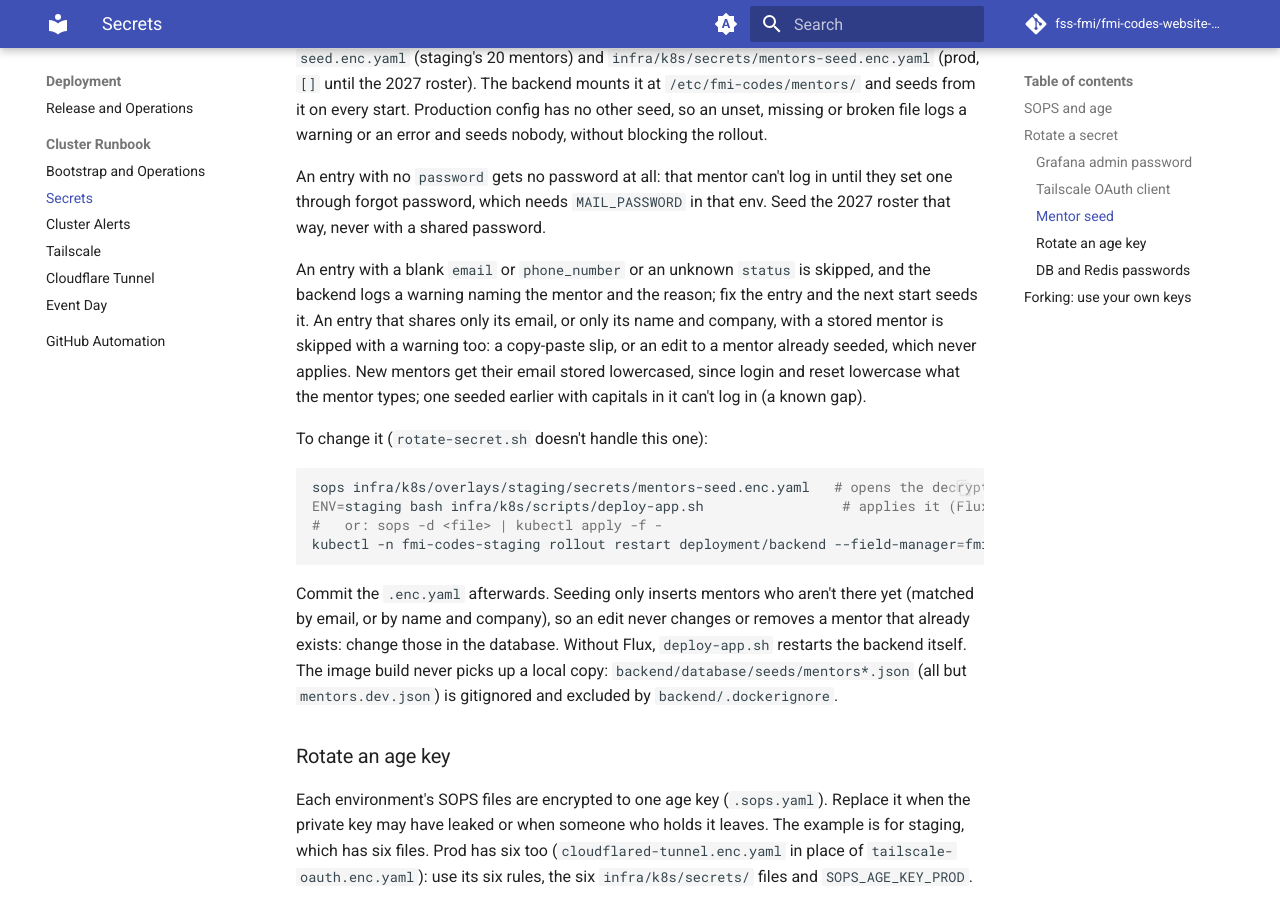
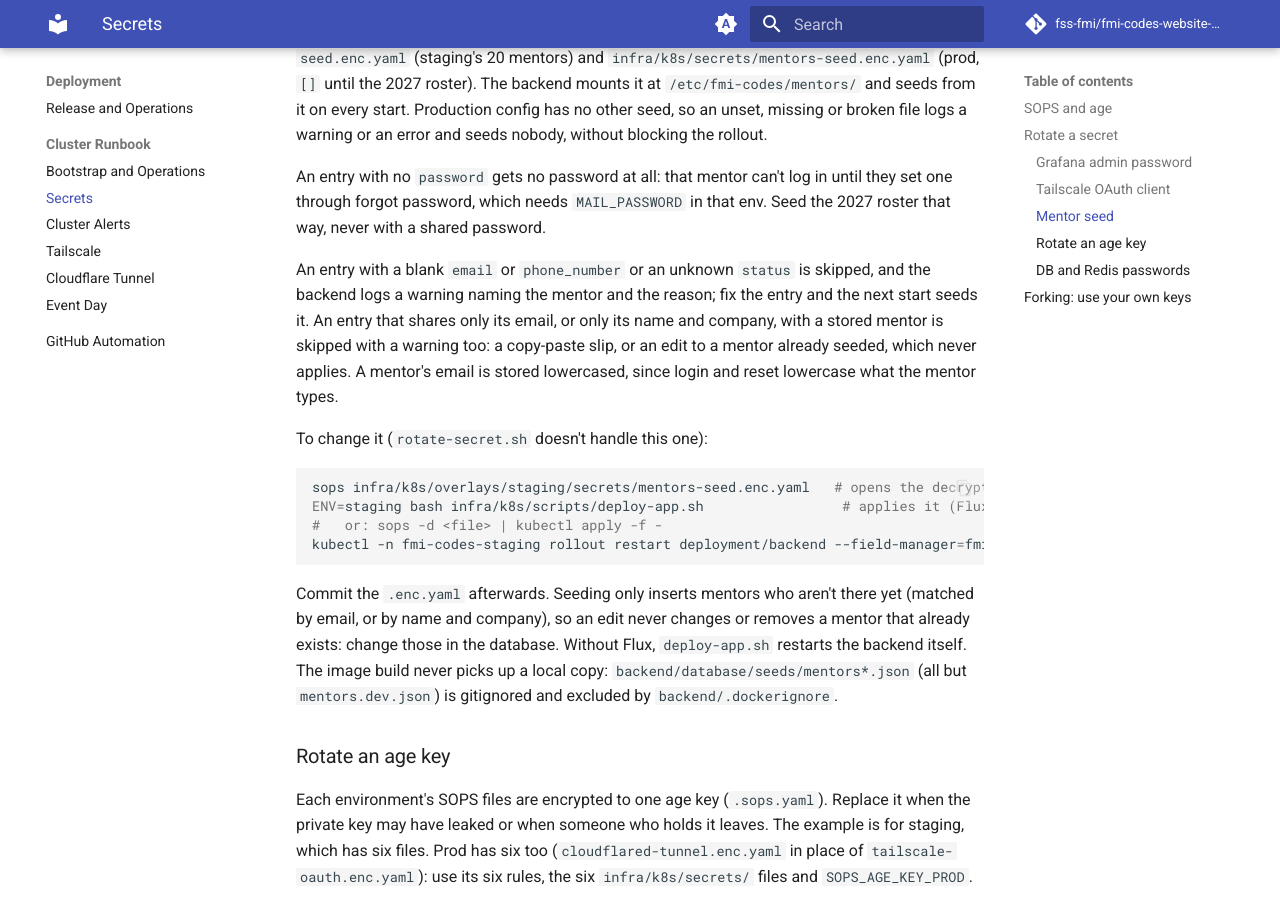
Before and after one commit to fss-fmi/fmi-codes-website-2026, an MkDocs documentation site: the page built from docs/runbook/secrets.md, in a window 1280 px wide and 900 px high, scrolled down 5212 px. Built offline with MkDocs 1.6.1 and Material for MkDocs 9.7.7, drawn with Linux system fonts in a browser that asks for light colours; comment, search, counter and statistics services are not loaded.

Commit message:
docs: drop the mixed-case mentor email known gap (#191) (#301)
PR #299 listed mentors stored with capitals in their email as a known
gap: login and reset lowercase the typed email, so such a mentor could
not log in. Every committed version of the staging seed holds no email
with capitals (checked by decrypting each one and counting, no value
printed) and prod's seed is empty, so no stored row is affected.

Co-authored-by: Claude Opus 5.5 <noreply@anthropic.com>

```diff
--- a/docs/runbook/secrets.md
+++ b/docs/runbook/secrets.md
@@ -186,9 +186,8 @@ An entry with a blank `email` or `phone_number` or an unknown `status` is skippe
 backend logs a warning naming the mentor and the reason; fix the entry and the next start
 seeds it. An entry that shares only its email, or only its name and company, with a stored
 mentor is skipped with a warning too: a copy-paste slip, or an edit to a mentor already
-seeded, which never applies. New
-mentors get their email stored lowercased, since login and reset lowercase what the mentor
-types; one seeded earlier with capitals in it can't log in (a known gap).
+seeded, which never applies. A mentor's email is stored lowercased, since login and reset
+lowercase what the mentor types.
 
 To change it (`rotate-secret.sh` doesn't handle this one):
 
```
Also changed, not shown: docs/architecture.md (+0 -1 lines).
